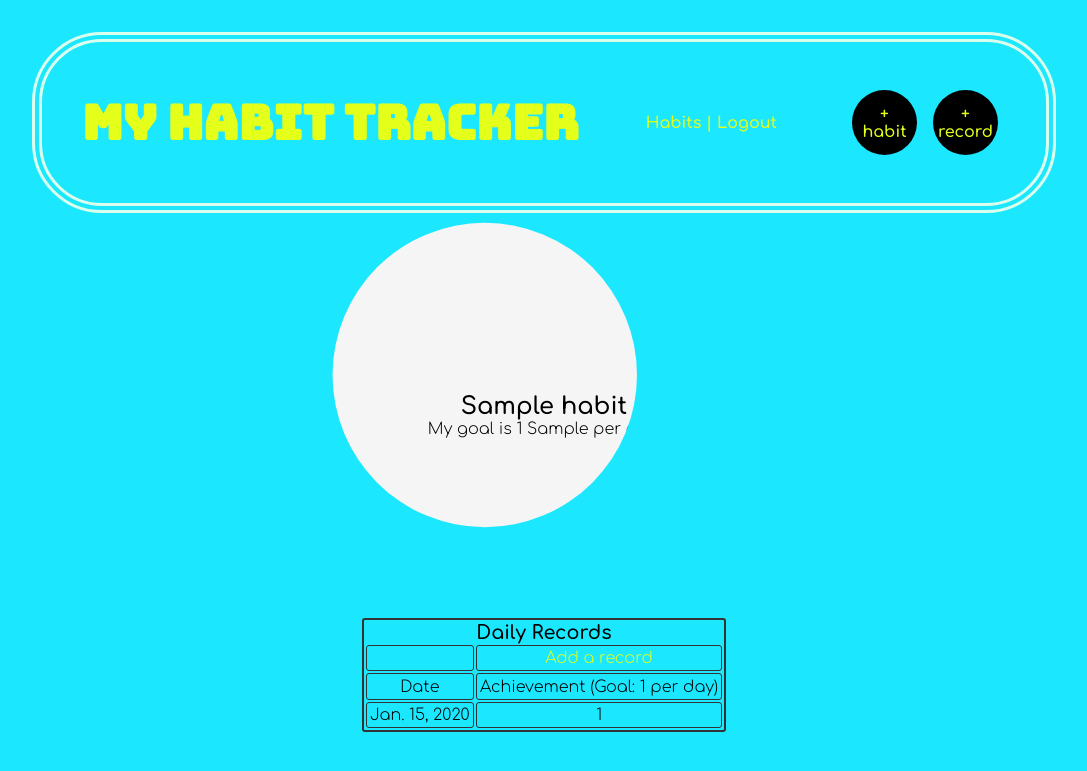
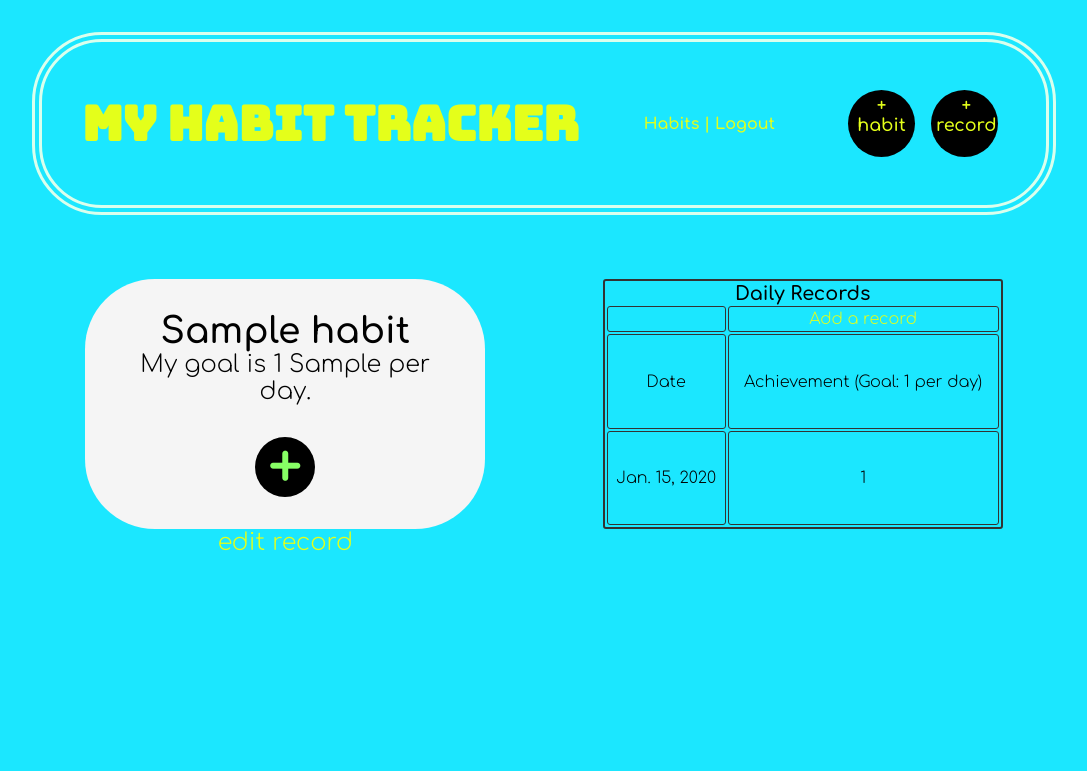
Before and after one commit to momentum-cohort-2020-01/habit-tracker-team-hereford, a Django app: page /habit-records/1 in a window 1280 px wide. Shown: the top 771 px of the page, without its empty margins (96-1183 px from the left). Run offline with Django 3.2, Linux system fonts and the light colour scheme; a user stored in the database is signed in; tables that the repository leaves empty hold one stand-in row (values such as "Sample post"); some libraries are stand-ins or nearby versions.

Commit message:
edit view add - not working

```diff
--- a/config/urls.py
+++ b/config/urls.py
@@ -12,6 +12,7 @@ urlpatterns = [
     path('habit-records/<int:pk>', views.habit_records, name='habit_records'),
     path('add-habit/', views.add_habit, name='add_habit'),
     path('add-record/', views.add_record, name='add_record'),
+    path('edit-habit/<int:pk>', views.edit_habit, name='edit_habit'),
 ]
 
 if settings.DEBUG:
--- a/core/static/style/style.css
+++ b/core/static/style/style.css
@@ -149,12 +149,12 @@ h1 {
               0px 3px 18px rgba(0,0,0,0.08);
   background:#ffffff;
 
-  outline:none;
+  /* outline:none;
     .infoicon{
     opacity: 0;
-  }
+  } */
 }
-&:focus{
+.habit-container:focus{
   box-shadow: 0px 3px 9px rgba(0,0,0,0.12),
               0px 3px 18px rgba(0,0,0,0.08),
               0px 0px 0px 4px rgba(0,0,0,0.2);
@@ -226,16 +226,19 @@ td {
   flex-direction: row;
 }
 
+.button-space {
+  margin: 2rem;
+}
+
 .header-button {
   position: relative;
   display: flex;
-  width: 65px;
-  height: 65px;
-  font-size: 1rem;
+  width: 67px;
+  height: 67px;
+  font-size: 1.1rem;
   color: var(--title-color);
   font-weight: bolder;
-  justify-content: center;
-  align-items: center;
+  align-items: flex-start;
   padding: 5px;
   background-color: black;
   border-radius: 70px;
@@ -258,13 +261,26 @@ td {
   font-size: 2rem;
   display: flex;
   flex-wrap: wrap;
-  flex-direction: column;
-  align-items: center;
-  justify-content: space-around;
+  flex-direction: row;
+  align-content: center;
+  justify-content: center;
+  margin: 4rem;
+  align-self: auto;
+  justify-content: space-evenly;
 }
 
-.form-page {
+.form-container {
+  background-color: whitesmoke;
+  width: 400px;
+  height: 250px;
+  padding: 2rem;
+  border-radius: 70px;
   font-size: 1.5rem;
-  justify-content: space-around;
+  justify-content: space-evenly;
+  align-content: center;
+}
 
+.table{
+  width: 400px;
+  font-size: 1rem;
 }
--- a/core/templates/core/habit_records.html
+++ b/core/templates/core/habit_records.html
@@ -4,16 +4,18 @@
 
 <div id='data-holder' data-pk={{habit.pk}}></div>
 
-<div class="center">
+<div class="form-layout">
 
-<div class="habit-container">
+<div class="form-container">
     <section class='habit-content'>
         <h2>{{habit.title}}</h2>
         <p>My goal is {{habit.goal}} {{habit.units}} per day.</p>
+        <a class="button button-space" href="{% url 'add_record' %}?habit={{habit.pk}}">+</a>
+        <a href="{% url 'edit_habit' %}?habit={{habit.pk}}">edit record</a>
     </section>
 </div>
 
-<table>
+<table class="table">
     <thead>
         <tr>
             <th colspan="2">Daily Records</th>
--- a/core/views.py
+++ b/core/views.py
@@ -1,4 +1,4 @@
-from django.shortcuts import render, redirect
+from django.shortcuts import render, redirect, get_object_or_404
 from django.contrib.auth.decorators import login_required
 from django.contrib.auth.models import User
 from .models import Habit, Record, Observer
@@ -79,6 +79,20 @@ def habit_record(request, pk):
         form = RecordForm(initial={'habit': habit})
     return render(request, 'core/add_form.html', {'form': form, 'type': 'record'})
 
+@login_required(login_url='/accounts/login/')
+def edit_habit(request, pk):
+    habit = get_object_or_404(Habit, pk=pk)
+    if request.method == 'POST':
+        form = HabitForm(request.POST, instance=habit)
+        if form.is_valid():
+            habit=form.save(commit=False)
+            form.save()
+        return redirect('habit_records', habit_pk)
+    else:
+            habit=Habit.object.get(pk=pk)
+            form = HabitForm(initial={'habit', habit})
+    return render(request, 'core/add_form.html', {'form': form, 'type': 'record'})
+
 
 @login_required(login_url='/accounts/login/')
 def bar_chart(request, pk):
```
